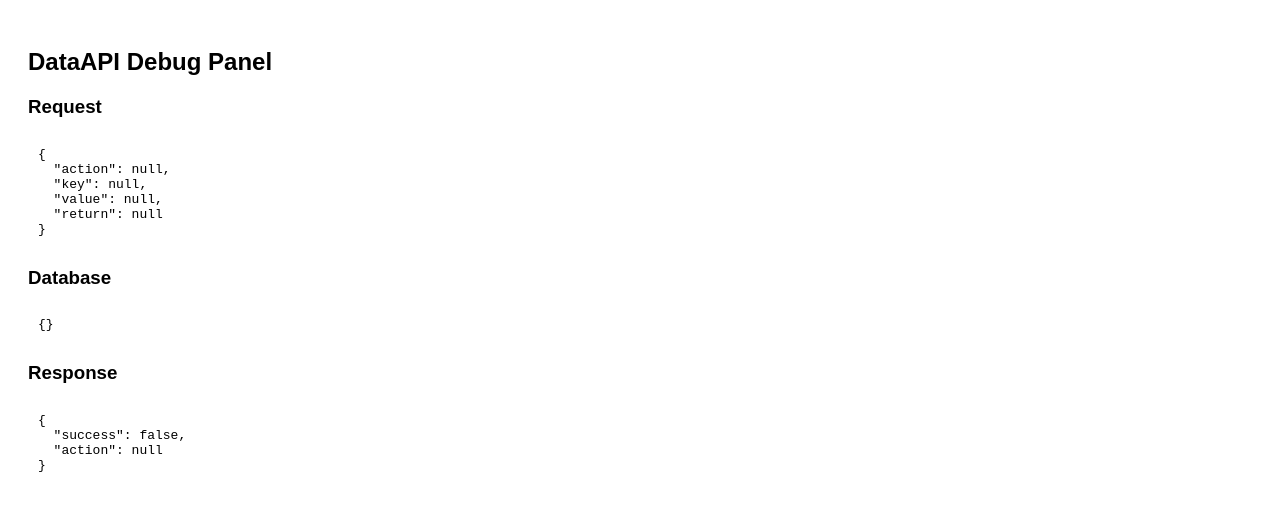
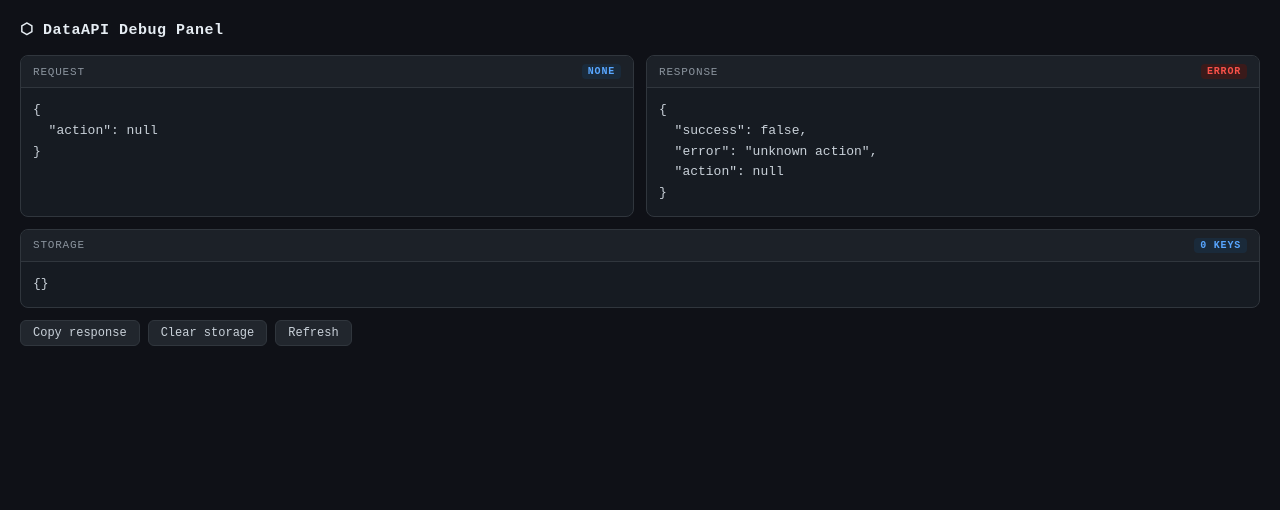
Before and after one commit to Olibot1109/Data, a plain HTML site: page api.html in a window 1280 px wide. Drawn offline with Linux system fonts and the light colour scheme.

Commit message:
Update api.html

```diff
--- a/api.html
+++ b/api.html
@@ -1,143 +1,150 @@
+
+<!-- ============================================================
+     api.html  —  hosted on your server (e.g. data-dx5i.onrender.com)
+     Supports: read | write | delete | list | exists
+     ============================================================ -->
 <!DOCTYPE html>
 <html>
 <head>
-    <title>DataAPI Debug Panel</title>
-    <style>
-        body {
-            font-family: Arial;
-            padding: 20px;
-        }
-
-        pre {
-            padding: 10px;
-            overflow: auto;
-        }
-
-        .box {
-            margin-bottom: 20px;
-        }
-    </style>
+  <title>DataAPI</title>
+  <meta name="viewport" content="width=device-width,initial-scale=1">
+  <style>
+    *{box-sizing:border-box;margin:0;padding:0}
+    body{font-family:monospace;background:#0f1117;color:#c9d1d9;padding:20px;font-size:13px}
+    h1{font-size:15px;font-weight:600;color:#e6edf3;margin-bottom:16px;letter-spacing:.5px}
+    .grid{display:grid;grid-template-columns:1fr 1fr;gap:12px}
+    .panel{background:#161b22;border:1px solid #30363d;border-radius:8px;overflow:hidden}
+    .panel.full{grid-column:1/-1}
+    .panel-head{padding:8px 12px;background:#1c2128;border-bottom:1px solid #30363d;font-size:11px;letter-spacing:.8px;text-transform:uppercase;color:#8b949e;display:flex;justify-content:space-between;align-items:center}
+    .badge{font-size:10px;padding:2px 6px;border-radius:4px;font-weight:600}
+    .badge.ok{background:#1a3a2a;color:#3fb950}
+    .badge.err{background:#3a1a1a;color:#f85149}
+    .badge.info{background:#1a2a3a;color:#58a6ff}
+    pre{padding:12px;overflow:auto;max-height:260px;line-height:1.6;white-space:pre-wrap;word-break:break-all;color:#c9d1d9}
+    .actions{display:flex;gap:8px;flex-wrap:wrap;margin-top:12px}
+    button{background:#21262d;border:1px solid #30363d;color:#c9d1d9;padding:5px 12px;border-radius:6px;cursor:pointer;font-size:12px;font-family:monospace}
+    button:hover{background:#30363d}
+    #toast{position:fixed;bottom:20px;right:20px;background:#238636;color:#fff;padding:8px 14px;border-radius:6px;font-size:12px;opacity:0;transition:opacity .3s;pointer-events:none}
+  </style>
 </head>
 <body>
-
-<h2>DataAPI Debug Panel</h2>
-
-<div class="box">
-    <h3>Request</h3>
-    <pre id="req"></pre>
+<h1>⬡ DataAPI Debug Panel</h1>
+<div class="grid">
+  <div class="panel">
+    <div class="panel-head">Request <span id="action-badge" class="badge info">—</span></div>
+    <pre id="req">—</pre>
+  </div>
+  <div class="panel">
+    <div class="panel-head">Response <span id="result-badge" class="badge">—</span></div>
+    <pre id="res">—</pre>
+  </div>
+  <div class="panel full">
+    <div class="panel-head">Storage <span id="db-count" class="badge info">0 keys</span></div>
+    <pre id="db">—</pre>
+  </div>
 </div>
-
-<div class="box">
-    <h3>Database</h3>
-    <pre id="db"></pre>
+<div class="actions">
+  <button onclick="copyResult()">Copy response</button>
+  <button onclick="clearAll()">Clear storage</button>
+  <button onclick="location.reload()">Refresh</button>
 </div>
-
-<div class="box">
-    <h3>Response</h3>
-    <pre id="res"></pre>
-</div>
+<div id="toast">Copied!</div>
 
 <script>
-const params = new URLSearchParams(location.search);
+const p = new URLSearchParams(location.search);
+const action = p.get('action');
+const key    = p.get('key');
+const back   = p.get('return');
+let   value  = p.get('value');
+const meta   = (() => { try { return JSON.parse(p.get('meta') || '{}'); } catch { return {}; } })();
 
-const action = params.get("action");
-const key = params.get("key");
-let value = params.get("value");
-const back = params.get("return");
+try { value = JSON.parse(value); } catch {}
 
-// try parse JSON values safely
-try {
-    value = JSON.parse(value);
-} catch (e) {
-    // keep as string if not JSON
+let db = {};
+try { db = JSON.parse(localStorage.getItem('dataserver') || '{}'); } catch {}
+
+// Request display
+const req = { action, key: key || undefined, value: value ?? undefined, meta: Object.keys(meta).length ? meta : undefined, return: back || undefined };
+Object.keys(req).forEach(k => req[k] === undefined && delete req[k]);
+document.getElementById('req').textContent = JSON.stringify(req, null, 2);
+document.getElementById('action-badge').textContent = action || 'none';
+
+// Process
+let result = { success: false, error: 'unknown action', action: action || null };
+
+if (action === 'write') {
+  if (!key) {
+    result = { success: false, error: 'missing key' };
+  } else {
+    db[key] = { value, ts: Date.now(), meta };
+    localStorage.setItem('dataserver', JSON.stringify(db));
+    result = { success: true, action: 'write', key, value };
+  }
+}
+else if (action === 'read') {
+  if (!key) {
+    result = { success: false, error: 'missing key' };
+  } else {
+    const entry = db[key];
+    result = { success: true, action: 'read', key,
+      value: entry?.value ?? null,
+      ts: entry?.ts ?? null,
+      meta: entry?.meta ?? null,
+      found: key in db
+    };
+  }
+}
+else if (action === 'delete') {
+  if (!key) {
+    result = { success: false, error: 'missing key' };
+  } else {
+    const existed = key in db;
+    delete db[key];
+    localStorage.setItem('dataserver', JSON.stringify(db));
+    result = { success: true, action: 'delete', key, existed };
+  }
+}
+else if (action === 'exists') {
+  result = { success: true, action: 'exists', key, exists: key ? key in db : false };
+}
+else if (action === 'list') {
+  result = { success: true, action: 'list', keys: Object.keys(db),
+    data: Object.fromEntries(Object.entries(db).map(([k,v]) => [k, v?.value ?? v])) };
 }
 
-// load DB safely
-let data = {};
-try {
-    data = JSON.parse(localStorage.getItem("dataserver") || "{}");
-} catch (e) {
-    data = {};
+// Display
+const flatten = obj => Object.fromEntries(Object.entries(obj).map(([k,v]) => [k, typeof v === 'object' && v?.value !== undefined ? v.value : v]));
+document.getElementById('db').textContent = JSON.stringify(flatten(db), null, 2);
+document.getElementById('db-count').textContent = Object.keys(db).length + ' keys';
+document.getElementById('res').textContent = JSON.stringify(result, null, 2);
+
+const rb = document.getElementById('result-badge');
+rb.textContent = result.success ? 'ok' : 'error';
+rb.className = 'badge ' + (result.success ? 'ok' : 'err');
+
+// Redirect
+if (back) {
+  try {
+    const url = new URL(back);
+    url.searchParams.set('data', JSON.stringify(result));
+    setTimeout(() => location.href = url.toString(), 800);
+  } catch (e) {
+    console.error('Invalid return URL:', e);
+  }
 }
 
-// REQUEST VIEW
-const request = {
-    action,
-    key,
-    value,
-    return: back
-};
-
-document.getElementById("req").textContent =
-    JSON.stringify(request, null, 2);
-
-// RESPONSE
-let result = {
-    success: false,
-    action: action || null
-};
-
-if (action === "write") {
-
-    data[key] = value;
-
-    localStorage.setItem(
-        "dataserver",
-        JSON.stringify(data)
-    );
-
-    result = {
-        success: true,
-        action: "write",
-        key,
-        value,
-        data
-    };
+function copyResult() {
+  navigator.clipboard.writeText(JSON.stringify(result, null, 2));
+  const t = document.getElementById('toast');
+  t.style.opacity = 1;
+  setTimeout(() => t.style.opacity = 0, 1800);
 }
 
-else if (action === "read") {
-
-    result = {
-        success: true,
-        action: "read",
-        key,
-        value: data[key] ?? null,
-        data
-    };
-}
-
-else if (action === "list") {
-
-    result = {
-        success: true,
-        action: "list",
-        data
-    };
-}
-
-// DB VIEW
-document.getElementById("db").textContent =
-    JSON.stringify(data, null, 2);
-
-// RESPONSE VIEW
-document.getElementById("res").textContent =
-    JSON.stringify(result, null, 2);
-
-// CLEAN REDIRECT (FIXED)
-if (back) {
-
-    const url = new URL(back);
-
-    url.searchParams.set(
-        "data",
-        JSON.stringify(result)
-    );
-
-    setTimeout(() => {
-        location.href = url.toString();
-    }, 1000);
+function clearAll() {
+  if (!confirm('Clear all DataAPI storage?')) return;
+  localStorage.removeItem('dataserver');
+  location.reload();
 }
 </script>
-
 </body>
 </html>
```
